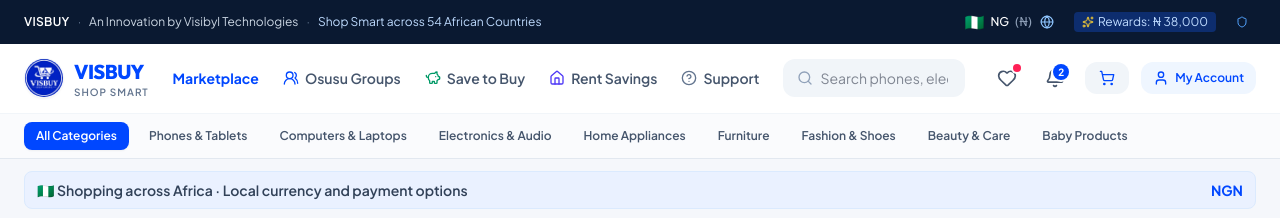
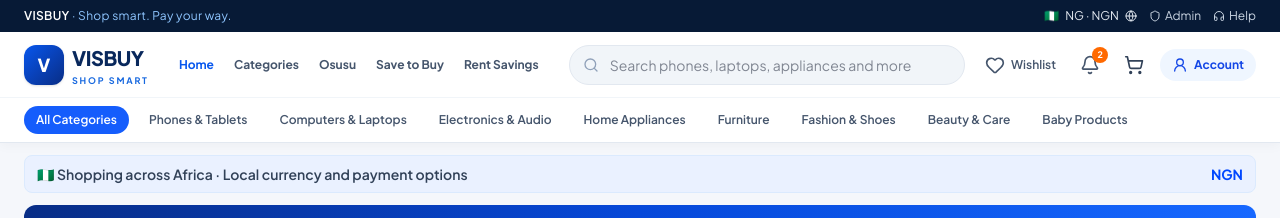
Before and after one commit to visibyltech/visbuy-project, a React (Vite) app: page / in a window 1280 px wide. Shown: the top 218 px of the page. Built offline with nearby package versions, Linux system fonts and the light colour scheme.

Commit message:
Redesign VISBUY navigation with mobile search and fixed shopping tabs

```diff
--- a/src/components/Navbar.tsx
+++ b/src/components/Navbar.tsx
@@ -1,390 +1,94 @@
 import React, { useState } from 'react';
 import { useVisbuy } from '../context/VisbuyContext';
 import { PRODUCT_CATEGORIES } from '../data/products';
-import {
-  Search,
-  ShoppingCart,
-  Heart,
-  Bell,
-  Globe,
-  User,
-  Shield,
-  Menu,
-  X,
-  Sparkles,
-  HelpCircle,
-  Users2,
-  PiggyBank,
-  Home,
-  Check,
-} from 'lucide-react';
+import { Search, ShoppingCart, Heart, Bell, Globe, UserRound, Shield, Menu, X, Sparkles, HelpCircle, Users2, PiggyBank, Home, House, LayoutGrid, Headphones } from 'lucide-react';
 
 export const Navbar: React.FC = () => {
   const {
-    currentCountry,
-    setIsCountryModalOpen,
-    activeView,
-    setActiveView,
-    cart,
-    wishlist,
-    rewardsWallet,
-    notifications,
-    markNotificationAsRead,
-    searchQuery,
-    setSearchQuery,
-    selectedCategory,
-    setSelectedCategory,
-    formatPrice,
-    isMobileMenuOpen,
-    setIsMobileMenuOpen,
+    currentCountry, setIsCountryModalOpen, activeView, setActiveView, cart, wishlist,
+    rewardsWallet, notifications, markNotificationAsRead, searchQuery, setSearchQuery,
+    selectedCategory, setSelectedCategory, formatPrice, isMobileMenuOpen, setIsMobileMenuOpen,
   } = useVisbuy();
-
   const [isNotifOpen, setIsNotifOpen] = useState(false);
   const unreadNotifs = notifications.filter((n) => !n.read).length;
   const cartItemCount = cart.reduce((sum, item) => sum + item.quantity, 0);
 
+  const goHome = () => {
+    setActiveView('marketplace');
+    setSelectedCategory('All Categories');
+  };
+  const goCategory = () => {
+    setActiveView('marketplace');
+    setSelectedCategory('All Categories');
+    document.getElementById('shop-categories')?.scrollIntoView({ behavior: 'smooth' });
+  };
+
   return (
-    <header className="sticky top-0 z-40 bg-white/95 backdrop-blur-md border-b border-slate-200">
-      {/* Top Utility Bar */}
-      <div className="bg-[#0A1931] text-white text-xs py-2 px-4 sm:px-6">
-        <div className="max-w-7xl mx-auto flex items-center justify-between gap-4">
-          <div className="flex items-center gap-2 truncate text-slate-300">
-            <span className="font-semibold text-white tracking-wide">VISBUY</span>
-            <span className="text-slate-500">·</span>
-            <span className="hidden sm:inline">An Innovation by Visibyl Technologies</span>
-            <span className="hidden md:inline text-slate-500">·</span>
-            <span className="hidden md:inline text-blue-200">Shop Smart across 54 African Countries</span>
-          </div>
-
-          <div className="flex items-center gap-3 shrink-0 text-slate-300">
-            {/* Country Selector Button */}
-            <button
-              onClick={() => setIsCountryModalOpen(true)}
-              className="flex items-center gap-1.5 px-2 py-0.5 rounded hover:bg-white/10 text-white font-medium transition-colors"
-            >
-              <span className="text-base">{currentCountry.flag}</span>
-              <span className="text-xs">{currentCountry.code}</span>
-              <span className="text-slate-400">({currentCountry.currencySymbol})</span>
-              <Globe className="w-3.5 h-3.5 text-blue-300 ml-0.5" />
-            </button>
-
-            {/* Rewards wallet balance */}
-            <button
-              onClick={() => setActiveView('customer-dashboard')}
-              className="hidden sm:flex items-center gap-1 px-2 py-0.5 rounded bg-blue-600/30 text-blue-200 hover:text-white transition-colors"
-            >
-              <Sparkles className="w-3 h-3 text-amber-300" />
-              <span>Rewards: {formatPrice(rewardsWallet.equivalentUSD)}</span>
-            </button>
-
-            {/* Admin Switcher */}
-            <button
-              onClick={() => setActiveView('admin-dashboard')}
-              className={`flex items-center gap-1 px-2 py-0.5 rounded transition-colors ${
-                activeView === 'admin-dashboard' ? 'bg-[#0047FF] text-white' : 'hover:bg-white/10 text-slate-300'
-              }`}
-            >
-              <Shield className="w-3 h-3 text-blue-400" />
-              <span className="hidden xs:inline">Admin</span>
-            </button>
+    <>
+      <header className="sticky top-0 z-40 bg-white border-b border-slate-200 shadow-[0_2px_12px_rgba(15,23,42,0.04)]">
+        <div className="bg-[#071a36] text-white">
+          <div className="max-w-7xl mx-auto px-3 sm:px-6 h-8 flex items-center justify-between text-[10px] sm:text-xs">
+            <span className="font-semibold tracking-wide">VISBUY <span className="text-blue-300 font-normal">· Shop smart. Pay your way.</span></span>
+            <div className="flex items-center gap-3">
+              <button onClick={() => setIsCountryModalOpen(true)} className="flex items-center gap-1.5 text-slate-200"><span>{currentCountry.flag}</span><span>{currentCountry.code} · {currentCountry.currencyCode}</span><Globe className="w-3 h-3" /></button>
+              <button onClick={() => setActiveView('admin-dashboard')} className="hidden sm:flex items-center gap-1 text-slate-300 hover:text-white"><Shield className="w-3 h-3" /> Admin</button>
+              <button onClick={() => setActiveView('support')} className="hidden sm:flex items-center gap-1 text-slate-300 hover:text-white"><Headphones className="w-3 h-3" /> Help</button>
             </div>
           </div>
         </div>
 
-      {/* Main Top Bar Contract */}
-      <div className="max-w-7xl mx-auto px-4 sm:px-6 py-3.5 flex items-center justify-between gap-6">
-        {/* Zone 1: Single element Brand wordmark + logo */}
-        <div className="flex items-center gap-3 shrink-0">
-          <button
-            onClick={() => {
-              setActiveView('marketplace');
-              setSelectedCategory('All Categories');
-            }}
-            className="flex items-center gap-2.5 text-left group"
-          >
-            <img
-              src="/assets/aistudio/file_000000003fcc81f48a1417e03ba4b722_39cea0f0.png"
-              alt="VISBUY"
-              className="w-10 h-10 rounded-full shadow-xs object-cover border border-slate-100 group-hover:scale-105 transition-transform"
-            />
-            <div className="leading-tight">
-              <span className="text-xl font-extrabold text-[#0047FF] tracking-tight font-display">VISBUY</span>
-              <span className="block text-[10px] tracking-widest text-slate-500 font-semibold uppercase">SHOP SMART</span>
-            </div>
+        <div className="max-w-7xl mx-auto px-3 sm:px-6 py-2.5 sm:py-3 flex items-center gap-3">
+          <button onClick={goHome} className="flex items-center gap-2 shrink-0 text-left">
+            <span className="w-9 h-9 sm:w-10 sm:h-10 rounded-xl bg-gradient-to-br from-[#0757ee] to-[#082d86] text-white flex items-center justify-center font-black text-lg shadow-sm">V</span>
+            <span className="leading-none"><span className="block text-lg sm:text-xl font-black tracking-tight text-[#09285c]">VISBUY</span><span className="block mt-1 text-[8px] sm:text-[9px] tracking-[0.2em] font-bold text-[#1768df]">SHOP SMART</span></span>
           </button>
+
+          <div className="hidden lg:flex flex-1 items-center justify-center gap-5 text-xs font-bold text-slate-600">
+            <button onClick={goHome} className={activeView === 'marketplace' ? 'text-[#0757ee]' : 'hover:text-[#0757ee]'}>Home</button>
+            <button onClick={goCategory} className="hover:text-[#0757ee]">Categories</button>
+            <button onClick={() => setActiveView('osusu-hub')} className="hover:text-[#0757ee]">Osusu</button>
+            <button onClick={() => setActiveView('save-to-buy')} className="hover:text-[#0757ee]">Save to Buy</button>
+            <button onClick={() => setActiveView('rent-savings')} className="hover:text-[#0757ee]">Rent Savings</button>
           </div>
 
-        {/* Zone 2: 4-5 Navigation Links */}
-        <nav className="hidden lg:flex items-center gap-6 text-sm font-semibold text-slate-600">
-          <button
-            onClick={() => {
-              setActiveView('marketplace');
-              setSelectedCategory('All Categories');
-            }}
-            className={`whitespace-nowrap transition-colors ${
-              activeView === 'marketplace' ? 'text-[#0047FF] font-bold' : 'hover:text-[#0047FF]'
-            }`}
-          >
-            Marketplace
-          </button>
-          <button
-            onClick={() => setActiveView('osusu-hub')}
-            className={`flex items-center gap-1.5 whitespace-nowrap transition-colors ${
-              activeView === 'osusu-hub' ? 'text-[#0047FF] font-bold' : 'hover:text-[#0047FF]'
-            }`}
-          >
-            <Users2 className="w-4 h-4 text-[#0047FF]" />
-            <span>Osusu Groups</span>
-          </button>
-          <button
-            onClick={() => setActiveView('save-to-buy')}
-            className={`flex items-center gap-1.5 whitespace-nowrap transition-colors ${
-              activeView === 'save-to-buy' ? 'text-[#0047FF] font-bold' : 'hover:text-[#0047FF]'
-            }`}
-          >
-            <PiggyBank className="w-4 h-4 text-emerald-600" />
-            <span>Save to Buy</span>
-          </button>
-          <button
-            onClick={() => setActiveView('rent-savings')}
-            className={`flex items-center gap-1.5 whitespace-nowrap transition-colors ${
-              activeView === 'rent-savings' ? 'text-[#0047FF] font-bold' : 'hover:text-[#0047FF]'
-            }`}
-          >
-            <Home className="w-4 h-4 text-indigo-600" />
-            <span>Rent Savings</span>
-          </button>
-          <button
-            onClick={() => setActiveView('support')}
-            className={`flex items-center gap-1.5 whitespace-nowrap transition-colors ${
-              activeView === 'support' ? 'text-[#0047FF] font-bold' : 'hover:text-[#0047FF]'
-            }`}
-          >
-            <HelpCircle className="w-4 h-4 text-slate-500" />
-            <span>Support</span>
-          </button>
-        </nav>
-
-        {/* Search Bar (Center/Desktop) */}
-        <div className="hidden md:flex flex-1 max-w-md relative">
+          <div className="hidden md:block flex-1 max-w-xl relative">
             <Search className="w-4 h-4 text-slate-400 absolute left-3.5 top-1/2 -translate-y-1/2" />
-          <input
-            type="text"
-            placeholder="Search phones, electronics, fashion, appliances..."
-            value={searchQuery}
-            onChange={(e) => {
-              setSearchQuery(e.target.value);
-              if (activeView !== 'marketplace') setActiveView('marketplace');
-            }}
-            className="w-full pl-9 pr-4 py-2 text-sm bg-slate-100 hover:bg-slate-100/80 focus:bg-white border border-transparent focus:border-[#0047FF] rounded-xl focus:outline-hidden focus:ring-2 focus:ring-[#0047FF]/15 transition-all"
-          />
+            <input value={searchQuery} onChange={(e) => { setSearchQuery(e.target.value); if (activeView !== 'marketplace') setActiveView('marketplace'); }} placeholder="Search phones, laptops, appliances and more" className="w-full h-10 pl-10 pr-4 rounded-full bg-slate-100 border border-slate-200 text-sm outline-none focus:bg-white focus:border-blue-400 focus:ring-2 focus:ring-blue-100" />
           </div>
 
-        {/* Zone 3: Primary Action & Utilities */}
-        <div className="flex items-center gap-3 shrink-0">
-          {/* Wishlist */}
-          <button
-            onClick={() => setActiveView('customer-dashboard')}
-            className="relative p-2 text-slate-600 hover:text-[#0047FF] rounded-xl hover:bg-slate-100 transition-colors hidden sm:block"
-            title="Wishlist"
-          >
-            <Heart className="w-5 h-5" />
-            {wishlist.length > 0 && (
-              <span className="absolute top-1 right-1 w-2 h-2 rounded-full bg-rose-500 ring-2 ring-white"></span>
-            )}
-          </button>
-
-          {/* Notifications Dropdown */}
+          <div className="ml-auto flex items-center gap-1 sm:gap-2 shrink-0">
+            <button onClick={() => setActiveView('customer-dashboard')} className="hidden sm:flex items-center gap-1.5 px-2 py-2 text-slate-600 hover:text-blue-700 text-xs font-semibold"><Heart className="w-5 h-5" /><span className="hidden lg:inline">Wishlist</span></button>
             <div className="relative">
-            <button
-              onClick={() => setIsNotifOpen(!isNotifOpen)}
-              className="relative p-2 text-slate-600 hover:text-[#0047FF] rounded-xl hover:bg-slate-100 transition-colors"
-              title="Notifications"
-            >
-              <Bell className="w-5 h-5" />
-              {unreadNotifs > 0 && (
-                <span className="absolute top-1 right-1 w-4 h-4 rounded-full bg-[#0047FF] text-white text-[10px] font-bold flex items-center justify-center ring-2 ring-white">
-                  {unreadNotifs}
-                </span>
-              )}
-            </button>
-
-            {isNotifOpen && (
-              <div className="absolute right-0 mt-2 w-80 sm:w-96 bg-white rounded-2xl shadow-xl border border-slate-200 p-4 space-y-3 z-50">
-                <div className="flex items-center justify-between pb-2 border-b border-slate-100">
-                  <h4 className="text-sm font-bold text-slate-900 font-display">Notifications</h4>
-                  <span className="text-xs text-slate-500">{unreadNotifs} new</span>
+              <button onClick={() => setIsNotifOpen(!isNotifOpen)} className="relative p-2 text-slate-600 hover:text-blue-700"><Bell className="w-5 h-5" />{unreadNotifs > 0 && <span className="absolute top-0 right-0 min-w-4 h-4 rounded-full bg-orange-500 text-white text-[9px] font-bold flex items-center justify-center">{unreadNotifs}</span>}</button>
+              {isNotifOpen && <div className="absolute right-0 mt-2 w-80 max-w-[90vw] bg-white rounded-xl shadow-xl border border-slate-200 p-3 z-50"><div className="flex justify-between border-b pb-2 mb-2 text-sm font-bold"><span>Notifications</span><span className="text-xs text-slate-500">{unreadNotifs} new</span></div><div className="max-h-72 overflow-y-auto space-y-2">{notifications.map(n => <button key={n.id} onClick={() => markNotificationAsRead(n.id)} className={'block w-full text-left rounded-lg p-2 border ' + (n.read ? 'bg-slate-50 border-transparent' : 'bg-blue-50 border-blue-100')}><span className="block text-xs font-bold">{n.title}</span><span className="block text-[11px] text-slate-600 mt-1">{n.message}</span></button>)}</div></div>}
             </div>
-                <div className="max-h-72 overflow-y-auto space-y-2">
-                  {notifications.map((n) => (
-                    <div
-                      key={n.id}
-                      onClick={() => markNotificationAsRead(n.id)}
-                      className={`p-2.5 rounded-xl text-left cursor-pointer transition-colors border ${
-                        n.read ? 'bg-slate-50 border-transparent' : 'bg-blue-50/50 border-blue-100'
-                      }`}
-                    >
-                      <div className="flex items-start justify-between gap-2">
-                        <span className="text-xs font-semibold text-slate-900">{n.title}</span>
-                        <span className="text-[10px] text-slate-400 shrink-0">{n.timestamp}</span>
-                      </div>
-                      <p className="text-xs text-slate-600 mt-1">{n.message}</p>
-                    </div>
-                  ))}
-                </div>
-              </div>
-            )}
-          </div>
-
-          {/* Shopping Cart Button */}
-          <button
-            onClick={() => setActiveView('cart')}
-            className="flex items-center gap-2 px-3.5 py-2 bg-slate-100 hover:bg-slate-200/80 rounded-xl text-slate-900 font-semibold text-xs transition-colors"
-          >
-            <div className="relative">
-              <ShoppingCart className="w-4 h-4 text-[#0047FF]" />
-              {cartItemCount > 0 && (
-                <span className="absolute -top-2 -right-2 bg-[#0047FF] text-white w-4 h-4 rounded-full text-[10px] flex items-center justify-center font-bold">
-                  {cartItemCount}
-                </span>
-              )}
-            </div>
-            <span className="hidden xs:inline">Cart</span>
-          </button>
-
-          {/* Customer Dashboard Button */}
-          <button
-            onClick={() => setActiveView('customer-dashboard')}
-            className={`p-2 sm:px-3 sm:py-2 rounded-xl text-xs font-semibold transition-all flex items-center gap-1.5 ${
-              activeView === 'customer-dashboard'
-                ? 'bg-[#0047FF] text-white shadow-xs'
-                : 'bg-blue-50 text-[#0047FF] hover:bg-blue-100'
-            }`}
-          >
-            <User className="w-4 h-4" />
-            <span className="hidden sm:inline">My Account</span>
-          </button>
-
-          {/* Mobile Menu Toggle */}
-          <button
-            onClick={() => setIsMobileMenuOpen(!isMobileMenuOpen)}
-            className="p-2 text-slate-600 hover:text-slate-900 rounded-lg lg:hidden"
-          >
-            {isMobileMenuOpen ? <X className="w-6 h-6" /> : <Menu className="w-6 h-6" />}
-          </button>
+            <button onClick={() => setActiveView('cart')} className="relative p-2 text-slate-700 hover:text-blue-700"><ShoppingCart className="w-5 h-5" />{cartItemCount > 0 && <span className="absolute top-0 right-0 min-w-4 h-4 px-1 rounded-full bg-orange-500 text-white text-[9px] font-bold flex items-center justify-center">{cartItemCount}</span>}</button>
+            <button onClick={() => setActiveView('customer-dashboard')} className="hidden sm:flex items-center gap-1.5 rounded-full bg-blue-50 px-3 py-2 text-xs font-bold text-blue-700"><UserRound className="w-4 h-4" /><span>Account</span></button>
+            <button onClick={() => setIsMobileMenuOpen(!isMobileMenuOpen)} className="lg:hidden p-2 text-slate-600"><Menu className="w-5 h-5" /></button>
           </div>
         </div>
 
-      {/* Mobile Search (visible only on mobile) */}
-      <div className="px-4 pb-3 md:hidden">
+        <div className="md:hidden px-3 pb-3">
           <div className="relative">
-          <Search className="w-4 h-4 text-slate-400 absolute left-3.5 top-1/2 -translate-y-1/2" />
-          <input
-            type="text"
-            placeholder="Search products across Africa..."
-            value={searchQuery}
-            onChange={(e) => {
-              setSearchQuery(e.target.value);
-              if (activeView !== 'marketplace') setActiveView('marketplace');
-            }}
-            className="w-full pl-9 pr-4 py-2 text-sm bg-slate-100 border border-transparent rounded-xl focus:bg-white focus:border-[#0047FF] focus:outline-hidden text-slate-900"
-          />
+            <Search className="w-5 h-5 text-slate-500 absolute left-4 top-1/2 -translate-y-1/2" />
+            <input value={searchQuery} onChange={(e) => { setSearchQuery(e.target.value); if (activeView !== 'marketplace') setActiveView('marketplace'); }} placeholder="Search on VISBUY" className="w-full h-11 pl-12 pr-4 rounded-full bg-[#f1f3f6] border border-transparent text-sm outline-none focus:bg-white focus:border-blue-300" />
           </div>
         </div>
 
-      {/* Categories Horizontal Bar (Marketplace View) */}
-      {activeView === 'marketplace' && (
-        <div className="border-t border-slate-100 bg-slate-50/70 overflow-x-auto">
-          <div className="max-w-7xl mx-auto px-4 sm:px-6 py-2 flex items-center gap-2">
-            {PRODUCT_CATEGORIES.map((cat) => {
-              const isActive = selectedCategory === cat;
-              return (
-                <button
-                  key={cat}
-                  onClick={() => setSelectedCategory(cat)}
-                  className={`px-3 py-1.5 text-xs font-semibold rounded-lg whitespace-nowrap transition-all ${
-                    isActive
-                      ? 'bg-[#0047FF] text-white shadow-xs'
-                      : 'text-slate-600 hover:text-slate-900 hover:bg-slate-200/60'
-                  }`}
-                >
-                  {cat}
-                </button>
-              );
-            })}
+        {activeView === 'marketplace' && <div className="hidden lg:block border-t border-slate-100"><div className="max-w-7xl mx-auto px-6 py-2 flex gap-2 overflow-x-auto">{PRODUCT_CATEGORIES.map(cat => <button key={cat} onClick={() => setSelectedCategory(cat)} className={'px-3 py-1.5 rounded-full text-xs font-semibold whitespace-nowrap ' + (selectedCategory === cat ? 'bg-blue-600 text-white' : 'text-slate-600 hover:bg-slate-100')}>{cat}</button>)}</div></div>}
+
+        {isMobileMenuOpen && <div className="lg:hidden border-t bg-white p-3 grid grid-cols-2 gap-2"><button onClick={() => setActiveView('osusu-hub')} className="p-3 rounded-lg bg-slate-50 text-left text-sm font-semibold"><Users2 className="inline w-4 mr-2 text-blue-600"/>Osusu Groups</button><button onClick={() => setActiveView('save-to-buy')} className="p-3 rounded-lg bg-slate-50 text-left text-sm font-semibold"><PiggyBank className="inline w-4 mr-2 text-blue-600"/>Save to Buy</button><button onClick={() => setActiveView('rent-savings')} className="p-3 rounded-lg bg-slate-50 text-left text-sm font-semibold"><Home className="inline w-4 mr-2 text-blue-600"/>Rent Savings</button><button onClick={() => setActiveView('support')} className="p-3 rounded-lg bg-slate-50 text-left text-sm font-semibold"><HelpCircle className="inline w-4 mr-2 text-blue-600"/>Support</button></div>}
+      </header>
+
+      <nav className="md:hidden fixed bottom-0 inset-x-0 z-50 bg-white/95 backdrop-blur border-t border-slate-200 shadow-[0_-4px_18px_rgba(15,23,42,0.08)]">
+        <div className="grid grid-cols-5 max-w-xl mx-auto h-[66px]">
+          <button onClick={goHome} className={'flex flex-col items-center justify-center gap-1 ' + (activeView === 'marketplace' && selectedCategory === 'All Categories' ? 'text-[#0757ee]' : 'text-slate-600')}><House className="w-5 h-5"/><span className="text-[10px] font-semibold">Home</span></button>
+          <button onClick={goCategory} className="flex flex-col items-center justify-center gap-1 text-slate-600"><LayoutGrid className="w-5 h-5"/><span className="text-[10px] font-semibold">Categories</span></button>
+          <button onClick={() => setActiveView('cart')} className={'relative flex flex-col items-center justify-center gap-1 ' + (activeView === 'cart' ? 'text-[#0757ee]' : 'text-slate-600')}><span className="relative"><ShoppingCart className="w-5 h-5"/>{cartItemCount > 0 && <span className="absolute -top-2 -right-2 min-w-4 h-4 px-1 rounded-full bg-orange-500 text-white text-[9px] flex items-center justify-center">{cartItemCount}</span>}</span><span className="text-[10px] font-semibold">Cart</span></button>
+          <button onClick={() => setActiveView('customer-dashboard')} className="flex flex-col items-center justify-center gap-1 text-slate-600"><Heart className="w-5 h-5"/><span className="text-[10px] font-semibold">Wishlist</span></button>
+          <button onClick={() => setActiveView('customer-dashboard')} className={'flex flex-col items-center justify-center gap-1 ' + (activeView === 'customer-dashboard' ? 'text-[#0757ee]' : 'text-slate-600')}><UserRound className="w-5 h-5"/><span className="text-[10px] font-semibold">Account</span></button>
         </div>
-        </div>
-      )}
-
-      {/* Mobile Drawer Menu */}
-      {isMobileMenuOpen && (
-        <div className="lg:hidden border-t border-slate-200 bg-white p-4 space-y-3">
-          <div className="grid grid-cols-2 gap-2">
-            <button
-              onClick={() => {
-                setActiveView('marketplace');
-                setIsMobileMenuOpen(false);
-              }}
-              className="p-3 text-left bg-slate-50 rounded-xl text-sm font-semibold text-slate-800 flex items-center gap-2"
-            >
-              <ShoppingCart className="w-4 h-4 text-[#0047FF]" />
-              <span>Marketplace</span>
-            </button>
-            <button
-              onClick={() => {
-                setActiveView('osusu-hub');
-                setIsMobileMenuOpen(false);
-              }}
-              className="p-3 text-left bg-slate-50 rounded-xl text-sm font-semibold text-slate-800 flex items-center gap-2"
-            >
-              <Users2 className="w-4 h-4 text-[#0047FF]" />
-              <span>Osusu Groups</span>
-            </button>
-            <button
-              onClick={() => {
-                setActiveView('save-to-buy');
-                setIsMobileMenuOpen(false);
-              }}
-              className="p-3 text-left bg-slate-50 rounded-xl text-sm font-semibold text-slate-800 flex items-center gap-2"
-            >
-              <PiggyBank className="w-4 h-4 text-emerald-600" />
-              <span>Save to Buy</span>
-            </button>
-            <button
-              onClick={() => {
-                setActiveView('rent-savings');
-                setIsMobileMenuOpen(false);
-              }}
-              className="p-3 text-left bg-slate-50 rounded-xl text-sm font-semibold text-slate-800 flex items-center gap-2"
-            >
-              <Home className="w-4 h-4 text-indigo-600" />
-              <span>Rent Savings</span>
-            </button>
-          </div>
-
-          <div className="pt-2 border-t border-slate-100 flex items-center justify-between text-xs text-slate-600">
-            <button
-              onClick={() => {
-                setIsCountryModalOpen(true);
-                setIsMobileMenuOpen(false);
-              }}
-              className="flex items-center gap-2 font-medium"
-            >
-              <span>{currentCountry.flag}</span>
-              <span>{currentCountry.name} ({currentCountry.currencyCode})</span>
-            </button>
-            <button
-              onClick={() => {
-                setActiveView('support');
-                setIsMobileMenuOpen(false);
-              }}
-              className="text-[#0047FF] font-semibold"
-            >
-              Help & Support
-            </button>
-          </div>
-        </div>
-      )}
-    </header>
+      </nav>
+    </>
   );
 };
```
Lines whose indentation alone changed are shown as unchanged.
